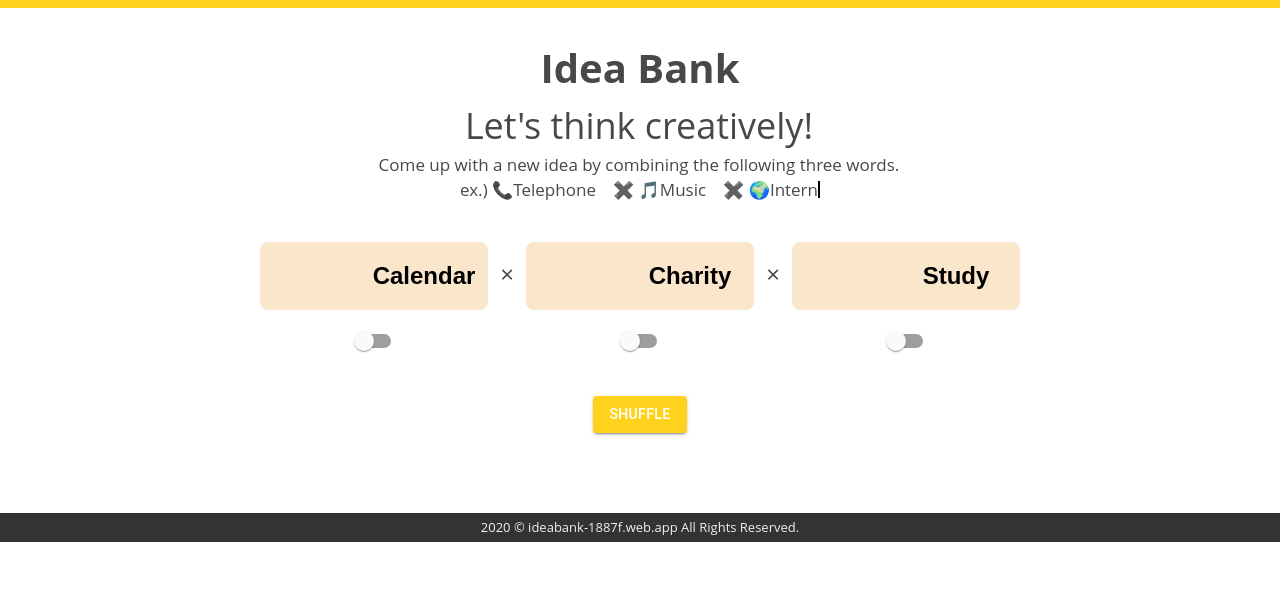
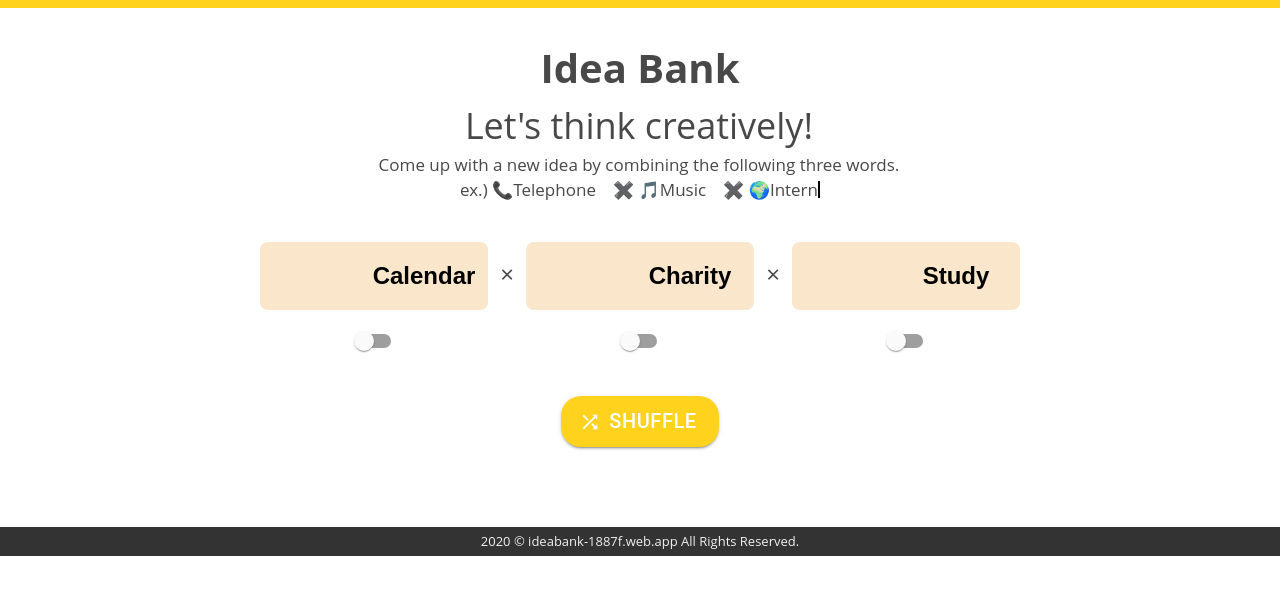
Before and after one commit to nk18chi/ideapool, a React (Create React App) app: page / in a window 1280 px wide. Shown: the top 594 px of the page. Built offline with nearby package versions, Linux system fonts and the light colour scheme.

Commit message:
Design shuffle button

```diff
--- a/src/App.css
+++ b/src/App.css
@@ -80,6 +80,11 @@ h2 {
   top: 4px;
 }
 
+.shuffle-btn {
+  font-size: 20px !important;
+  border-radius: 20px !important;
+}
+
 footer {
   background-color: #333;
   color: #f1f1f1;
--- a/src/App.tsx
+++ b/src/App.tsx
@@ -2,6 +2,7 @@ import React, { Fragment } from "react";
 import "./App.css";
 import { Button, Switch } from "@material-ui/core/";
 import { words } from "./model/words";
+import { Shuffle } from "@material-ui/icons/";
 
 var seenWords: Set<string> = new Set();
 const initialWords = [getWord(), getWord(), getWord()];
@@ -192,7 +193,15 @@ const App: React.FC = () => {
             </Fragment>
           ))}
         </ul>
-        <Button className='shuffle-btn' variant='contained' color='primary' onClick={resetWords} disabled={!isShuffleBtn}>
+        <Button
+          className='shuffle-btn'
+          variant='contained'
+          color='primary'
+          size='large'
+          onClick={resetWords}
+          disabled={!isShuffleBtn}
+          startIcon={<Shuffle />}
+        >
           Shuffle
         </Button>
       </article>
```
